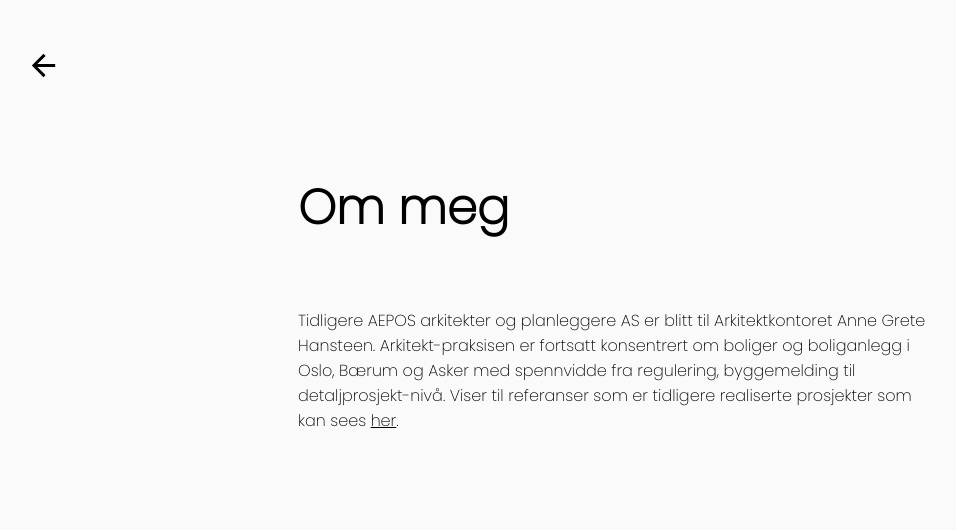
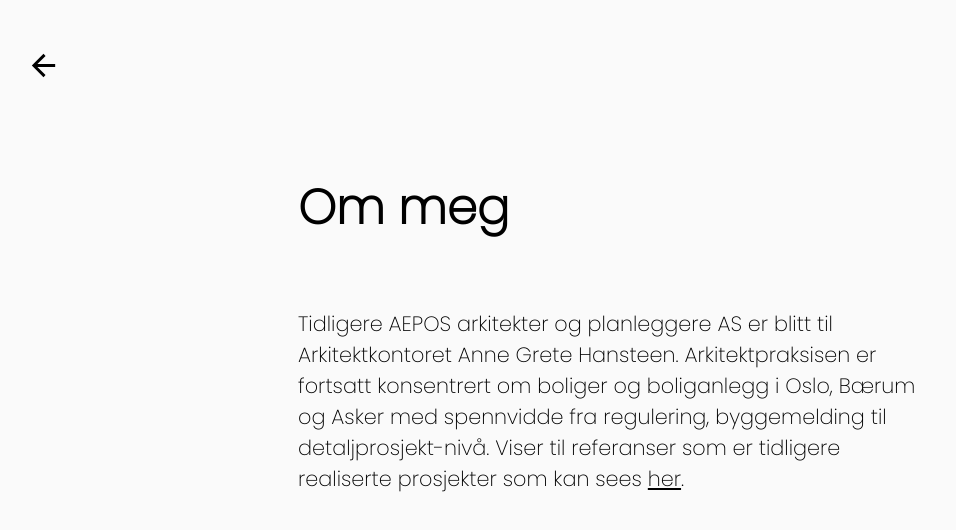
Before and after one commit to kyrrelm/nettside-farmor, a React (Create React App) app: page /om-meg in a window 1280 px wide. Shown: the top 530 px of the page, without its empty margins (22-978 px from the left). Built offline with nearby package versions, Linux system fonts and the light colour scheme; what react-swipeable-views-utils would draw is missing.

Commit message:
Adresser og andre mindre endringer

```diff
--- a/src/Informasjon.tsx
+++ b/src/Informasjon.tsx
@@ -37,6 +37,11 @@
 }
 
 const styles: { [name: string]: CSSProperties } = {
-    p: { margin: 0 },
-    lenke: { textDecoration: "underline" },
+    p: {
+        margin: 0,
+        fontSize: '1.3rem'
+    },
+    lenke: {
+        textDecoration: "underline",
+    },
 };
--- a/src/Kontakt.tsx
+++ b/src/Kontakt.tsx
@@ -15,8 +15,7 @@
                 linjer={[
                     "siv.ark Anne Grete Hansteen",
                     "Gimleveien 30, 1358 Jar",
-                    "Tlf: +4767531783",
-                    "Mobil: +4791532632",
+                    "Tlf: +47 915 32 632",
                 ]}
             >
                 <p style={styles.p}>E-post: <Obfuscate email={'anne.grete.hansteen@gmail.com'}/> </p>
@@ -27,5 +26,8 @@
 
 
 const styles: { [name: string]: CSSProperties } = {
-    p: { margin: 0 },
+    p: {
+        margin: 0,
+        fontSize: '1.3rem'
+    },
 };
--- a/src/OmMeg.tsx
+++ b/src/OmMeg.tsx
@@ -12,7 +12,7 @@
                 isMobil={isMobile}
                 linjer={[
                     "Tidligere AEPOS arkitekter og planleggere AS er blitt til Arkitektkontoret Anne Grete Hansteen. " +
-                    "Arkitekt-praksisen er fortsatt konsentrert om boliger og boliganlegg i Oslo, " +
+                    "Arkitektpraksisen er fortsatt konsentrert om boliger og boliganlegg i Oslo, " +
                     "Bærum og Asker med spennvidde fra regulering, byggemelding til detaljprosjekt-nivå. " +
                     "Viser til referanser som er tidligere realiserte prosjekter som kan sees ",
                 ]}
--- a/src/album/Album.tsx
+++ b/src/album/Album.tsx
@@ -39,6 +39,7 @@
 import eneboligJar3 from "../img/EneboligJar/3EneboligJar.jpeg";
 import eneboligJar4 from "../img/EneboligJar/4EneboligJar.jpeg";
 import eneboligJar5 from "../img/EneboligJar/5EneboligJar.jpeg";
+import eneboligJar6 from "../img/EneboligJar/6EneboligJar.jpg";
 import enebolig2Jar1 from "../img/EneboligJar2/2_1EneboligJar.jpeg";
 import enebolig2Jar2 from "../img/EneboligJar2/2_2EneboligJar.jpeg";
 import enebolig2Jar3 from "../img/EneboligJar2/2_3EneboligJar.jpeg";
@@ -108,6 +109,7 @@
         eneboligJar3,
         eneboligJar4,
         eneboligJar5,
+        eneboligJar6,
     ];
     const imagesEneboligJar2 = [enebolig2Jar1, enebolig2Jar2, enebolig2Jar3];
     const imagesEneboligJar3 = [enebolig3Jar1, enebolig3Jar2, enebolig3Jar3];
@@ -133,108 +135,126 @@
                 width={width}
                 isMobile={isMobile}
                 navn={"Boliganlegg Årvoll"}
+                adresse={"Årvollveien 33"}
                 imageUrls={imagesArvoll}
             />
             <Project
                 width={width}
                 isMobile={isMobile}
                 navn={"Barnehage Blindern"}
+                adresse={"Gaustadalléen 13"}
                 imageUrls={imagesBlindern}
             />
             <Project
                 width={width}
                 isMobile={isMobile}
-                navn={"Boliganlegg Bestum, Bakkeveien 1"}
+                navn={"Boliganlegg Bestum"}
+                adresse={"Bakkeveien 1"}
                 imageUrls={imagesBestumBakkeveien1}
             />
             <Project
                 width={width}
                 isMobile={isMobile}
-                navn={"Boliganlegg Bestum, Bakkeveien 3-9"}
+                navn={"Boliganlegg Bestum"}
+                adresse={"Bakkeveien 3-9"}
                 imageUrls={imagesBestumBakkeveien3_9}
             />
             <Project
                 width={width}
                 isMobile={isMobile}
                 navn={"Boliganlegg Furulund"}
+                adresse={"Furulundveien 13"}
                 imageUrls={imagesFurulund}
             />
             <Project
                 width={width}
                 isMobile={isMobile}
                 navn={"Boliganlegg Lilleaker"}
+                adresse={"Lilleakerveien 37"}
                 imageUrls={imagesLilleaker}
             />
             <Project
                 width={width}
                 isMobile={isMobile}
                 navn={"Boliganlegg Nordstrand"}
+                adresse={"Solveien 138CD"}
                 imageUrls={imagesNordstrand}
             />
             <Project
                 width={width}
                 isMobile={isMobile}
-                navn={"Boliganlegg Nordstrand 2"}
+                navn={"Boliganlegg Nordstrand"}
+                adresse={"Birgitte Hammers vei 1b"}
                 imageUrls={imagesNordstrand2}
             />
             <Project
                 width={width}
                 isMobile={isMobile}
                 navn={"Boliganlegg Sandaker"}
+                adresse={"Sandakerveien 36A-42"}
                 imageUrls={imagesBoliganleggSandaker}
             />
             <Project
                 width={width}
                 isMobile={isMobile}
                 navn={"Enebolig Billingstad"}
+                adresse={"Billingstadveien 13B"}
                 imageUrls={imagesEneboligBillingstad}
             />
             <Project
                 width={width}
                 isMobile={isMobile}
                 navn={"Enebolig Gjettum"}
+                adresse={"Sykehusveien 15-17"}
                 imageUrls={imagesEneboligGjettum}
             />
             <Project
                 width={width}
                 isMobile={isMobile}
                 navn={"Enebolig Jar"}
+                adresse={"Gimleveien 30"}
                 imageUrls={imagesEneboligJar}
             />
             <Project
                 width={width}
                 isMobile={isMobile}
-                navn={"Enebolig Jar 2"}
+                navn={"Enebolig Jar"}
+                adresse={"Bjerkelundsveien 51C"}
+                imageUrls={imagesEneboligJar3}
+            />
+            <Project
+                width={width}
+                isMobile={isMobile}
+                navn={"Enebolig Jar"}
+                adresse={"Voll Terrasse 35B"}
                 imageUrls={imagesEneboligJar2}
             />
             <Project
                 width={width}
                 isMobile={isMobile}
-                navn={"Enebolig Jar 3"}
-                imageUrls={imagesEneboligJar3}
-            />
-            <Project
-                width={width}
-                isMobile={isMobile}
                 navn={"Firemannsbolig Nordberg"}
+                adresse={"Brattelia 7"}
                 imageUrls={imagesFiremannsboligNordberg}
             />
             <Project
                 width={width}
                 isMobile={isMobile}
                 navn={"Tomannsbolig Blommenholm"}
+                adresse={"Stasjonsveien 87-89"}
                 imageUrls={imagesTomannsboligBlommenholm}
             />
             <Project
                 width={width}
                 isMobile={isMobile}
                 navn={"Tomannsbolig Sandvika"}
+                adresse={"Kampebråten 5"}
                 imageUrls={imagesTomannsboligSandvika}
             />
             <Project
                 width={width}
                 isMobile={isMobile}
                 navn={"Tomannsbolig Ullern"}
+                adresse={"Slalåmveien 10-12"}
                 imageUrls={imagesTomannsboligUllern}
             />
         </StandardPageLayout>
--- a/src/album/Project.tsx
+++ b/src/album/Project.tsx
@@ -9,6 +9,7 @@
     width: number;
     isMobile: boolean;
     navn: string;
+    adresse: string;
     imageUrls: string[];
 }
 
```
Also changed, not shown: 1 other file (tests, documents, lock files or other folders).
